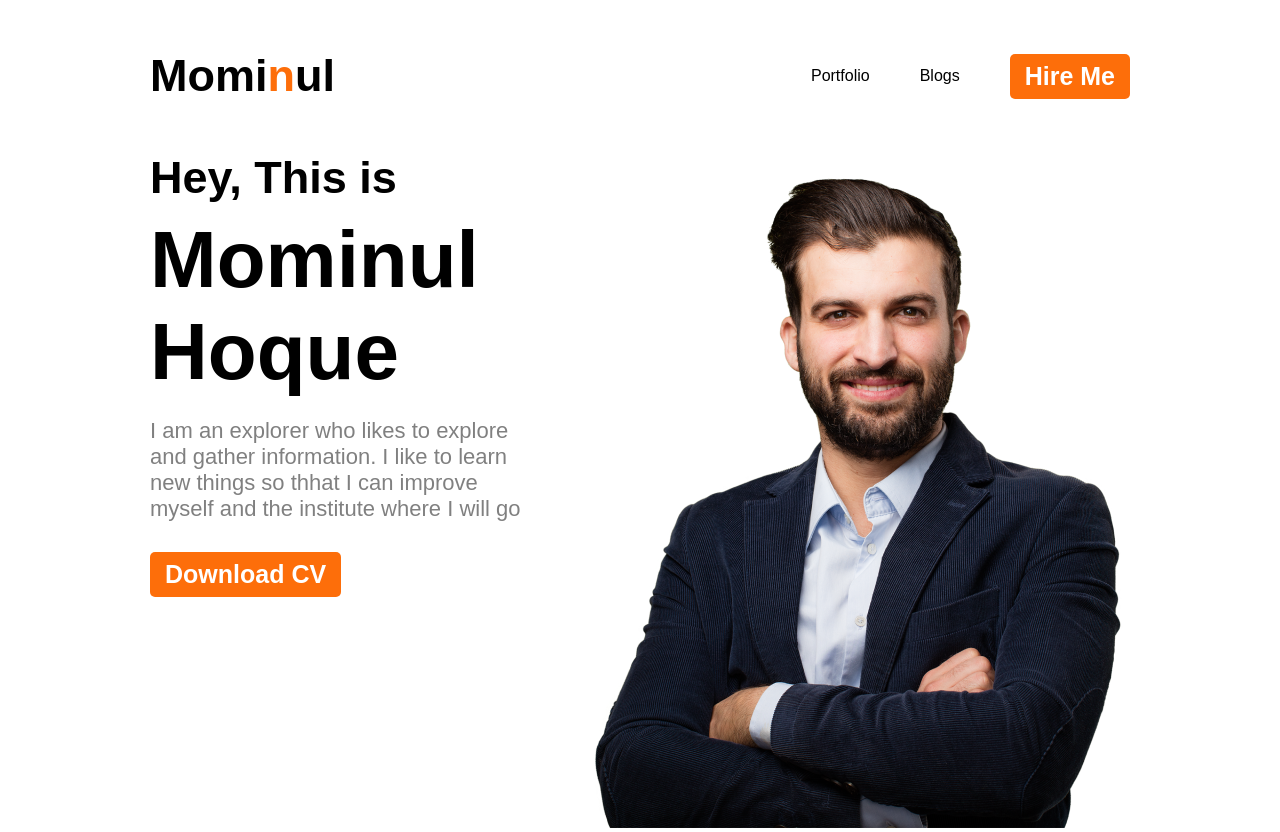
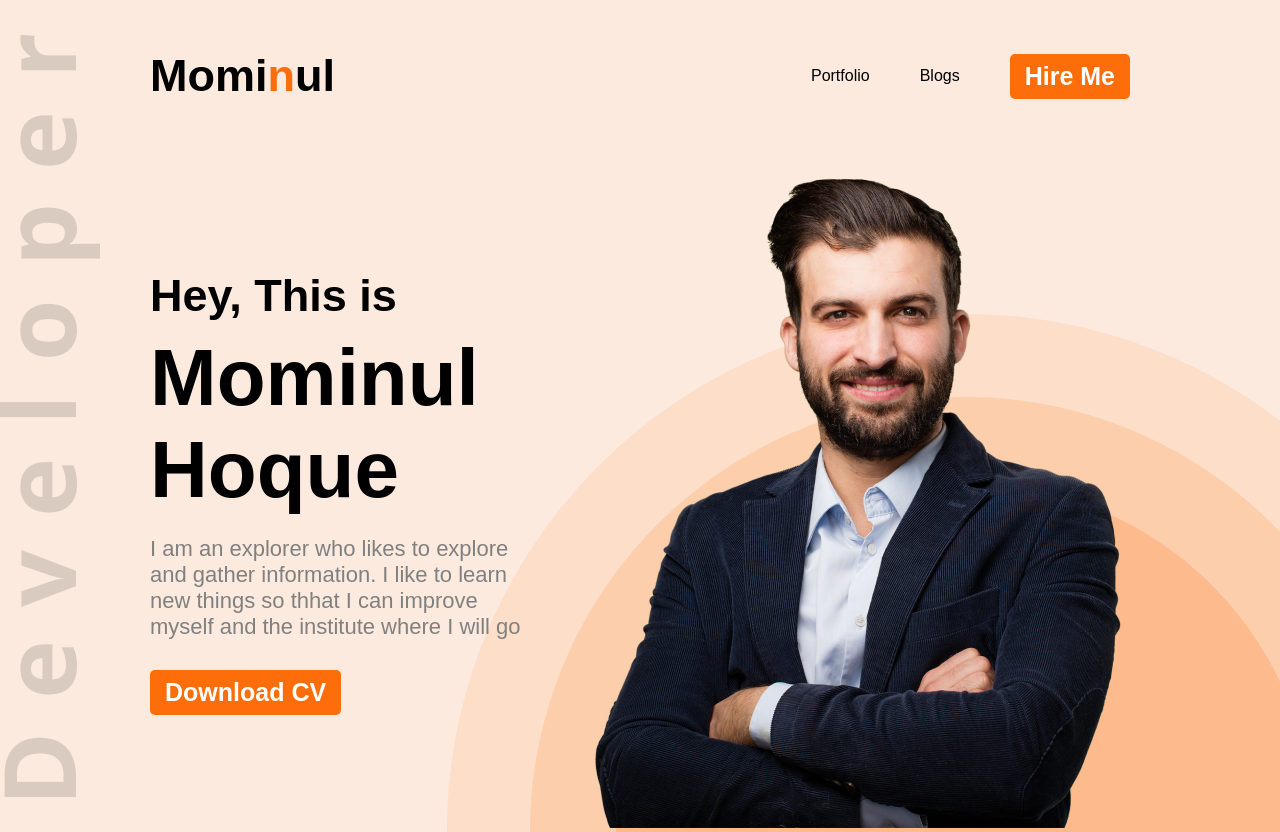
Before and after one commit to NAYEEM332/first-portfolio, a plain HTML site: page index.html in a window 1280 px wide. Drawn offline with Linux system fonts and the light colour scheme; a web font is replaced by a local one.

Commit message:
Header Done

```diff
--- a/style/styles.css
+++ b/style/styles.css
@@ -5,6 +5,13 @@
   font-family: "Open Sans", sans-serif;
   font-family: "Poppins", sans-serif;
   font-family: "Sofia Sans", sans-serif;
+}
+/* header section */
+header{
+    background: #fceade;
+    background-image: url(../images/header_bg.png), url(../images/developer.png);
+    background-repeat: no-repeat;
+    background-position: right bottom, left;
 }
 
 .spanol{
@@ -16,10 +23,11 @@ nav h2{
     font-weight: 800;
 }
 
-.nav-title {
+nav{
   display: flex;
   justify-content: space-between;
-  margin: 50px 150px;
+  margin: 0px 150px;
+  padding: 50px 0px;
 }
 
 nav li {
@@ -48,6 +56,7 @@ nav ul {
     margin: 0 150px;
     display: flex;
     justify-content: space-between;
+    align-items: center;
 }
 
 .banner-heading{
```
